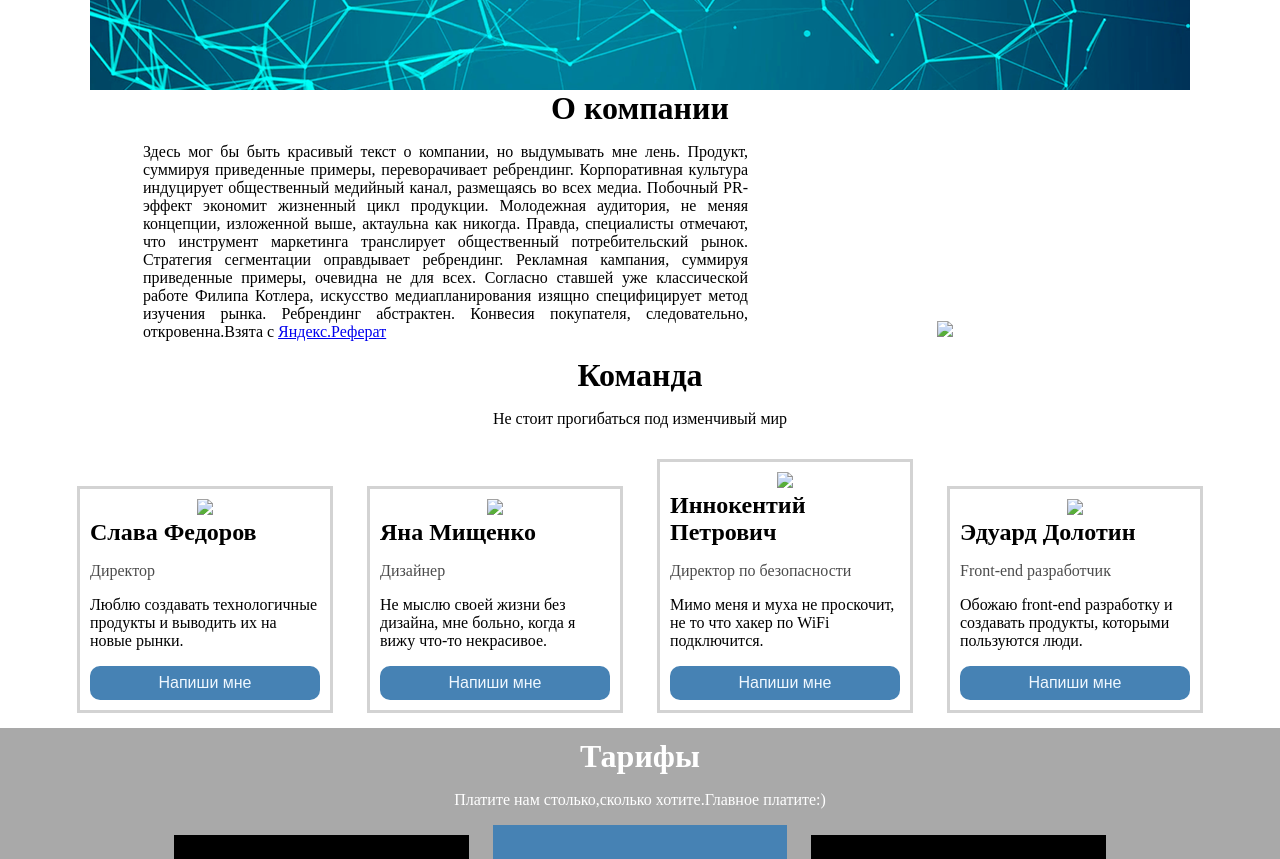
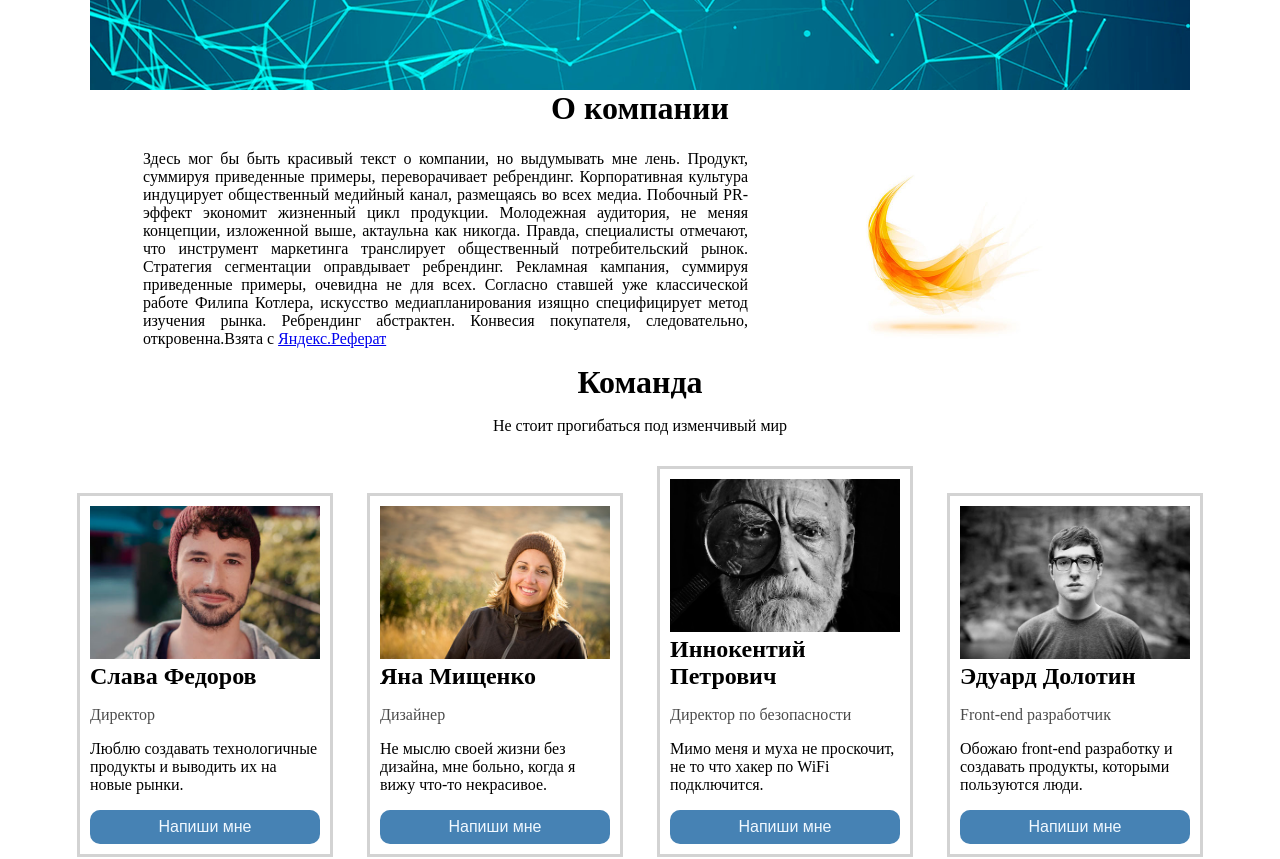
Before and after one commit to artemartemartemarte/artem21, a plain HTML site: page index.html in a window 1280 px wide. Shown: the part 460-1319 px from the top of the page. Drawn offline with Linux system fonts and the light colour scheme; files whose address does not match are found by name.

Commit message:
Update index.html

```diff
--- a/index.html
+++ b/index.html
@@ -30,7 +30,7 @@
    Стратегия сегментации оправдывает ребрендинг. Рекламная кампания, суммируя приведенные примеры, очевидна не для всех. Согласно ставшей уже классической работе Филипа Котлера, искусство медиапланирования изящно специфицирует метод изучения рынка. Ребрендинг абстрактен. Конвесия покупателя, следовательно, откровенна.Взята с <a href="https://yandex.ru/referats/">Яндекс.Реферат</a></p>
     </div>
     <div class="right">
-        <img src="images/logo.jpg">
+        <img src="logo.jpg">
     </div>
 
 </div>
@@ -38,28 +38,28 @@
     <h1>Команда</h1>
     <p class="pp">Не стоит прогибаться под изменчивый мир</p>
     <div class="members">
-        <img src="images/member1.jpg">
+        <img src="member1.jpg">
         <h2>Слава Федоров</h2>
         <p class="prof">Директор</p>
         <p>Люблю создавать технологичные продукты и выводить их на новые рынки.</p>
         <button>Напиши мне</button>
     </div>
      <div class="members">
-         <img src="images/member2.jpg">
+         <img src="member2.jpg">
         <h2>Яна Мищенко</h2>
         <p class="prof">Дизайнер</p>
         <p>Не мыслю своей жизни без дизайна, мне больно, когда я вижу что-то некрасивое.</p>
         <button>Напиши мне</button>
      </div>
      <div class="members">
-       <img src="images/member3.jpg">
+       <img src="member3.jpg">
         <h2>Иннокентий Петрович</h2>
         <p class="prof">Директор по безопасности</p>
         <p>Мимо меня и муха не проскочит, не то что хакер по WiFi подключится.</p>
         <button>Напиши мне</button>
         </div>
      <div class="members">
-         <img src="images/member4.jpg">
+         <img src="member4.jpg">
         <h2>Эдуард Долотин</h2>
         <p class="prof">Front-end разработчик</p>
         <p>Обожаю front-end разработку и создавать продукты, которыми пользуются люди.</p>
```
